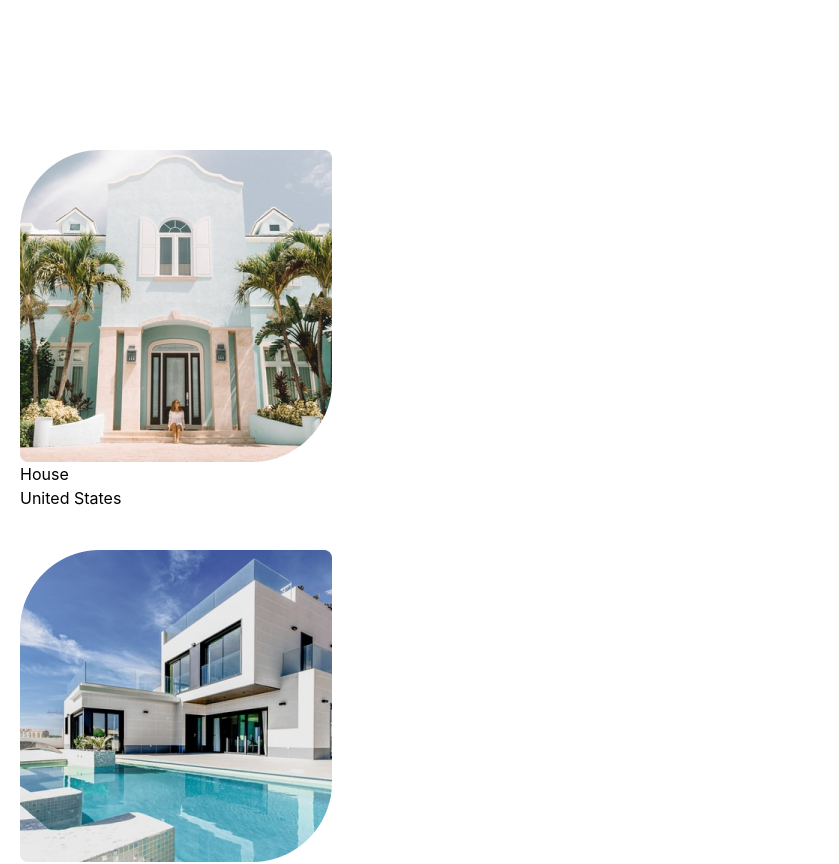
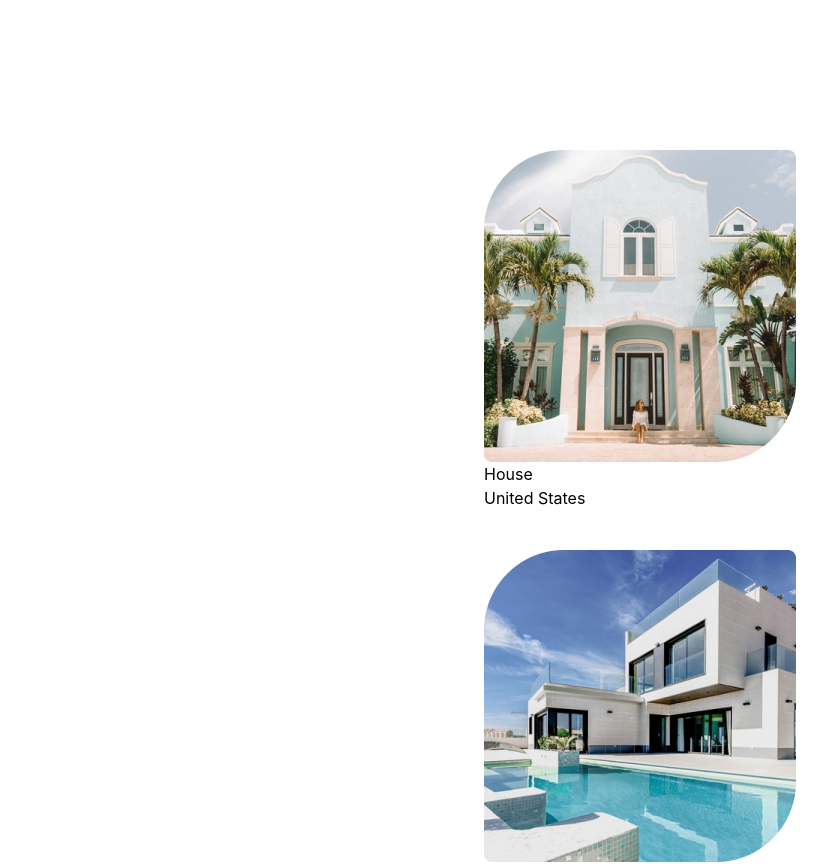
Before and after one commit to elhadjtall/SITE_AGENCE, a React (Vite) app in the folder frontend/: page / in a window 1280 px wide. Shown: the part 740-1604 px from the top of the page, without its empty margins (0-839 px from the left). Built offline with nearby package versions, Linux system fonts and the light colour scheme.

Commit message:
AJout du tallwindcss

```diff
--- a/frontend/src/components/House.jsx
+++ b/frontend/src/components/House.jsx
@@ -11,14 +11,14 @@ const House = ({ house}) => {
     const {image, type, country, address, bedrooms, bathrooms, surface, price} = house;
   return (
     // creer une div pour ajouter les images et les infos
-    <div className='bg-white shadow-1 p-5 rounded-lg rounded-tl-[5rem]'>
+    <div className='bg-white shadow-1 p-5 rounded-lg rounded-tl-[90px] w-full max-w-[352px] mx-auto cursor-pointer hover:shadow-2xl transition'>
       <img src={image} alt="" />
       {/* creer une div pour ajouter les infos */}
       <div className='flex flex-col gap-3'>
         {/* creer une div pour ajouter le type */}
         <div>
-          <h4>{type}</h4>
-          <p>{country}</p>
+          <div>{type}</div>
+          <div>{country}</div>
         </div>
       </div>
     </div>
```
